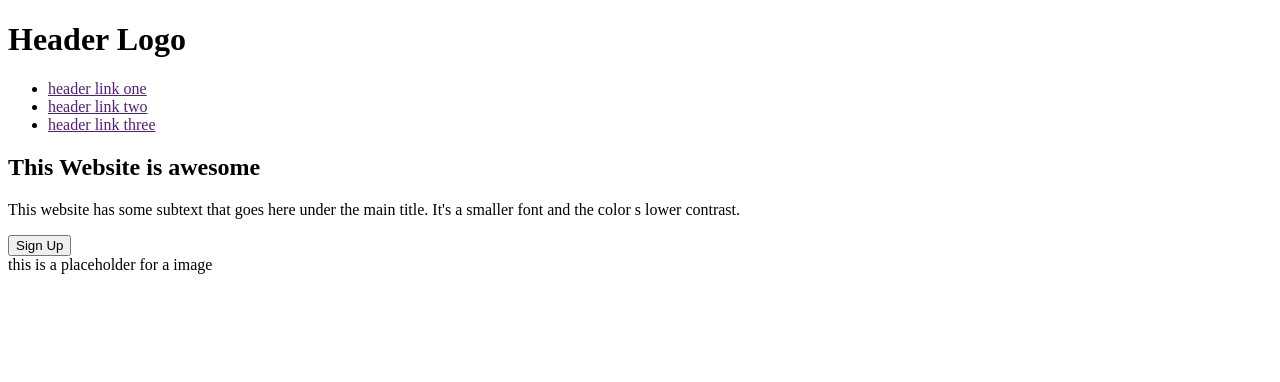
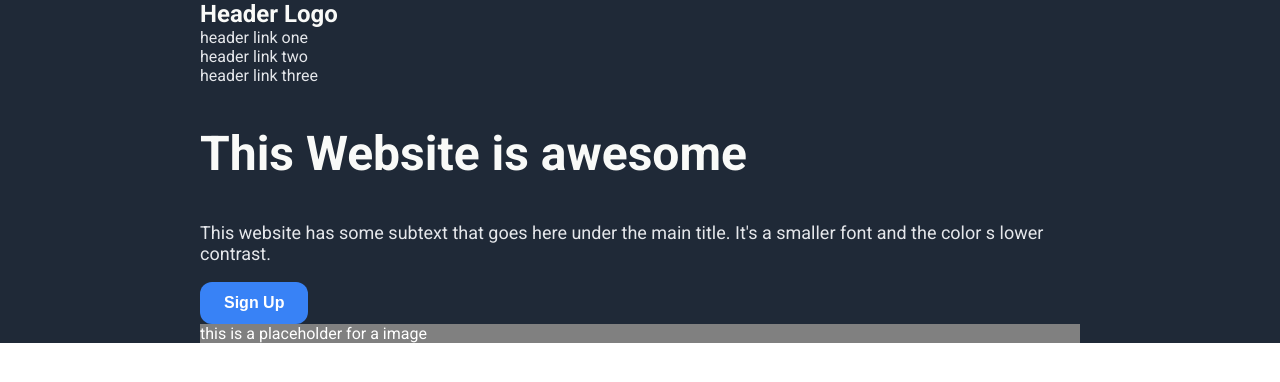
Before and after one commit to jonah-developer/landing-page, a plain HTML site: page index.html in a window 1280 px wide. Drawn offline with Linux system fonts and the light colour scheme.

Commit message:
Add styles to header components.

```diff
--- a/index.html
+++ b/index.html
@@ -1,23 +1,32 @@
 <!DOCTYPE html>
 <html lang="en">
   <head>
-    <meta charset="UTF-8">
-    <meta name="viewport" content="width=device-width, initial-scale=1.0">
-    <link rel="stylesheet" href="styles.css">
+    <meta charset="UTF-8" />
+    <meta name="viewport" content="width=device-width, initial-scale=1.0" />
+    <link rel="stylesheet" href="styles.css" />
+    <link rel="preconnect" href="https://fonts.googleapis.com" />
+    <link rel="preconnect" href="https://fonts.gstatic.com" crossorigin />
+    <link
+      href="https://fonts.googleapis.com/css2?family=Roboto:ital,wght@0,100;0,300;0,400;0,500;0,700;0,900;1,100;1,300;1,400;1,500;1,700;1,900&display=swap"
+      rel="stylesheet"
+    />
     <title>Landing Page</title>
   </head>
   <body>
     <div class="header">
-        <h1>Header Logo</h1>
+      <h1 class="header-title">Header Logo</h1>
       <ul>
         <li><a href="">header link one</a></li>
         <li><a href="">header link two</a></li>
         <li><a href="">header link three</a></li>
       </ul>
-        <h2>This Website is awesome</h2>
-        <p>This website has some subtext that goes here under the main title. It's a smaller font and the color s lower contrast.</p>
-        <button>Sign Up</button>
-        <div>this is a placeholder for a image</div>
+      <h2 class="hero-title">This Website is awesome</h2>
+      <p class="hero-text">
+        This website has some subtext that goes here under the main title. It's
+        a smaller font and the color s lower contrast.
+      </p>
+      <button class="button-signup">Sign Up</button>
+      <div class="image-placeholder">this is a placeholder for a image</div>
     </div>
   </body>
 </html>
--- a/styles.css
+++ b/styles.css
@@ -0,0 +1,46 @@
+body, h1, ul {
+    margin: 0;
+    padding: 0;
+    list-style-type: none;
+    font-family: Roboto, Arial, sans-serif;
+}
+
+a {
+    text-decoration: none;
+    color: #E5E7EB;
+}
+
+.header {
+    background-color: #1F2937;
+    padding-inline: 200px;
+}
+
+.header-title {
+    font-size: 24px;
+    color: #F9FAF8;
+}
+
+.hero-title {
+    font-size: 48px;
+    color: #F9FAF8;
+}
+
+.hero-text {
+    color: #E5E7EB;
+    font-size: 18px;
+}
+
+.button-signup {
+    color: white;
+    background-color: #3882F6;
+    padding: 12px 24px;
+    border: none;
+    border-radius: 12px;
+    font-size: 16px;
+    font-weight: 600;
+}
+
+.image-placeholder {
+    color: white;
+    background-color: gray;
+}
```
Lines whose indentation alone changed are shown as unchanged.
